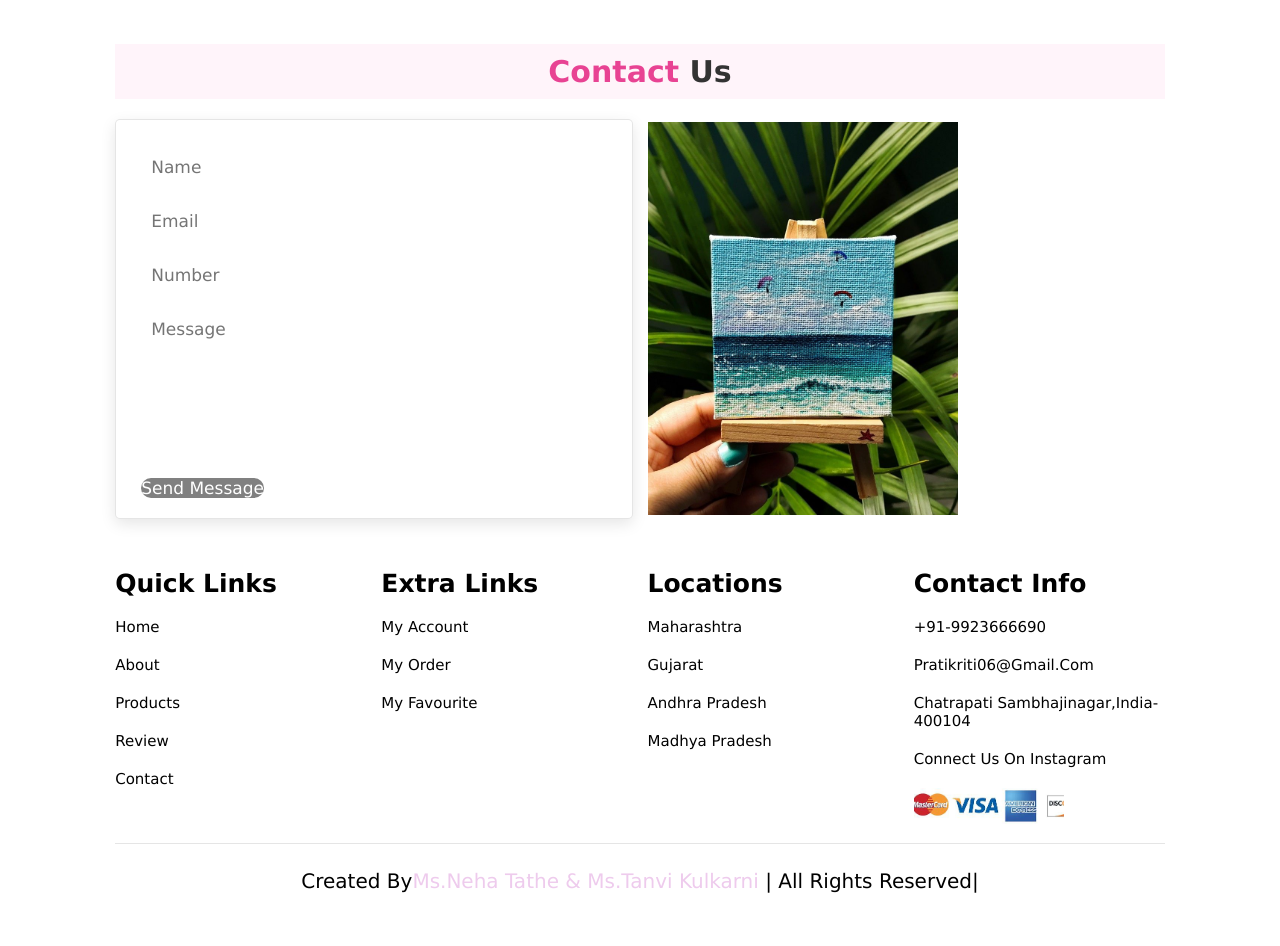
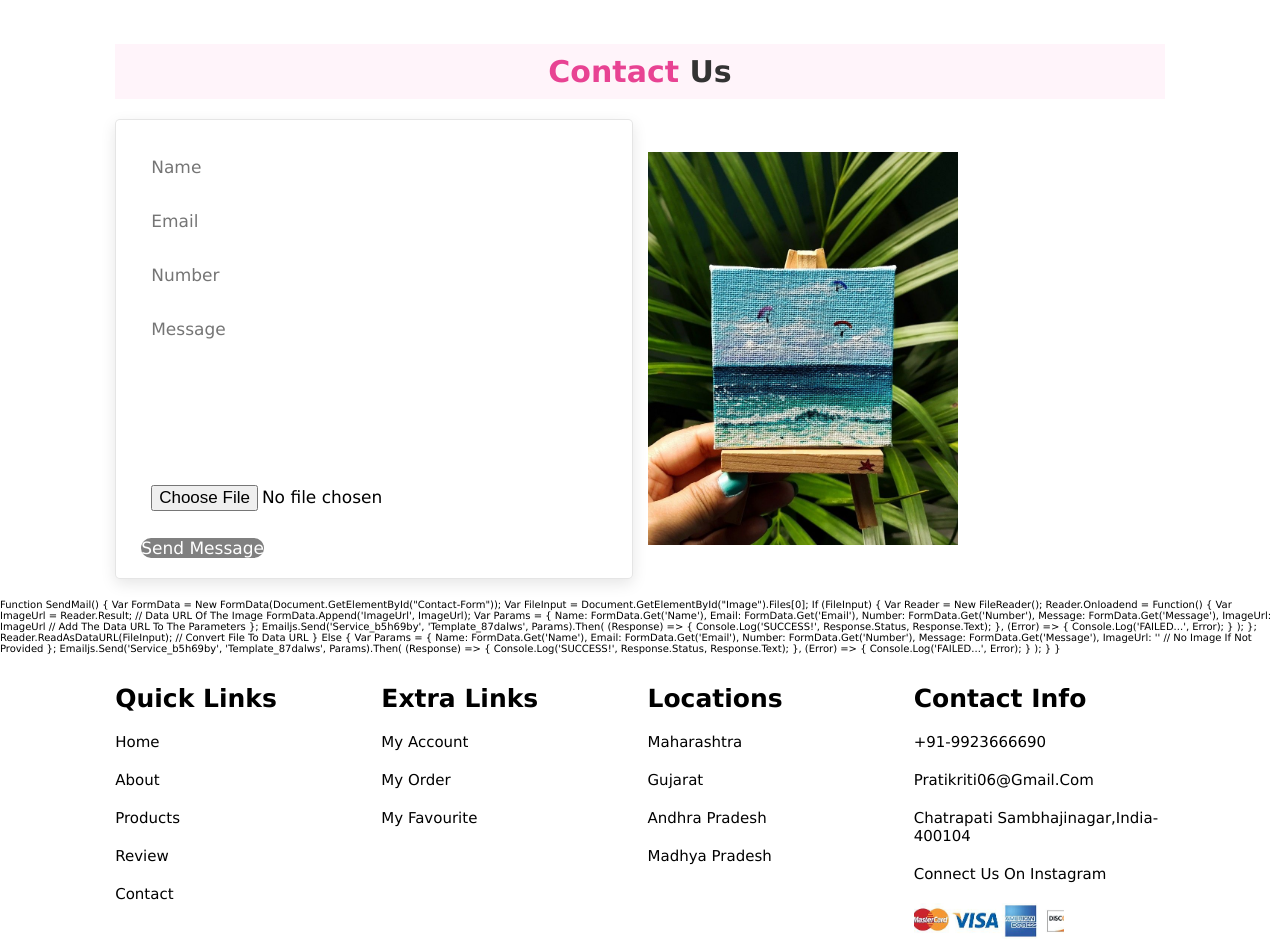
Before and after one commit to tanveek6/Pratikriti, a website: page index.html in a window 1280 px wide. Shown: the part 3012-3958 px from the top of the page. Drawn offline with nearby package versions, Linux system fonts and the light colour scheme.

Commit message:
Update index.html

```diff
--- a/index.html
+++ b/index.html
@@ -352,7 +352,8 @@
          <input type="email" placeholder="Email" name="Email" id="Email" class="box">
          <input type="text" placeholder="Number" name="Number" id="Number" class="box">
          <textarea name="Message" class="box" placeholder="Message" id="Message" cols="" rows="10"></textarea>
-		  <button onclick="SendMail()" class="btn">Send Message</button>
+         <input type="file" name="Image" id="Image" class="box">
+         <button type="button" onclick="SendMail()" class="btn">Send Message</button>
       </form>
       <div class="image">
          <img src="pin.jpg" alt="">
@@ -360,25 +361,53 @@
    </div>
 </section>
 
-<script>
 function SendMail() {
+    var formData = new FormData(document.getElementById("contact-form"));
+    var fileInput = document.getElementById("Image").files[0];
+
+    if (fileInput) {
+        var reader = new FileReader();
+        reader.onloadend = function() {
+            var imageUrl = reader.result; // Data URL of the image
+            formData.append('ImageUrl', imageUrl);
+
             var params = {
-			Name : document.getElementById("Name").value,
-			Email : document.getElementById("Email").value,
-			Number : document.getElementById("Number").value,
-			Message : document.getElementById("Message").value
+                Name: formData.get('Name'),
+                Email: formData.get('Email'),
+                Number: formData.get('Number'),
+                Message: formData.get('Message'),
+                ImageUrl: imageUrl // Add the Data URL to the parameters
+            };
 
-		};
             emailjs.send('service_b5h69by', 'template_87dalws', params).then(
                 (response) => {
                     console.log('SUCCESS!', response.status, response.text);
                 },
                 (error) => {
                     console.log('FAILED...', error);
+                }
+            );
+        };
+        reader.readAsDataURL(fileInput); // Convert file to Data URL
+    } else {
+        var params = {
+            Name: formData.get('Name'),
+            Email: formData.get('Email'),
+            Number: formData.get('Number'),
+            Message: formData.get('Message'),
+            ImageUrl: '' // No image if not provided
+        };
+
+        emailjs.send('service_b5h69by', 'template_87dalws', params).then(
+            (response) => {
+                console.log('SUCCESS!', response.status, response.text);
             },
+            (error) => {
+                console.log('FAILED...', error);
+            }
         );
     }
-</script>
+}
 
 <!--contact sections ends-->
 <!--footer sections starts-->
```
Lines whose indentation alone changed are shown as unchanged.
